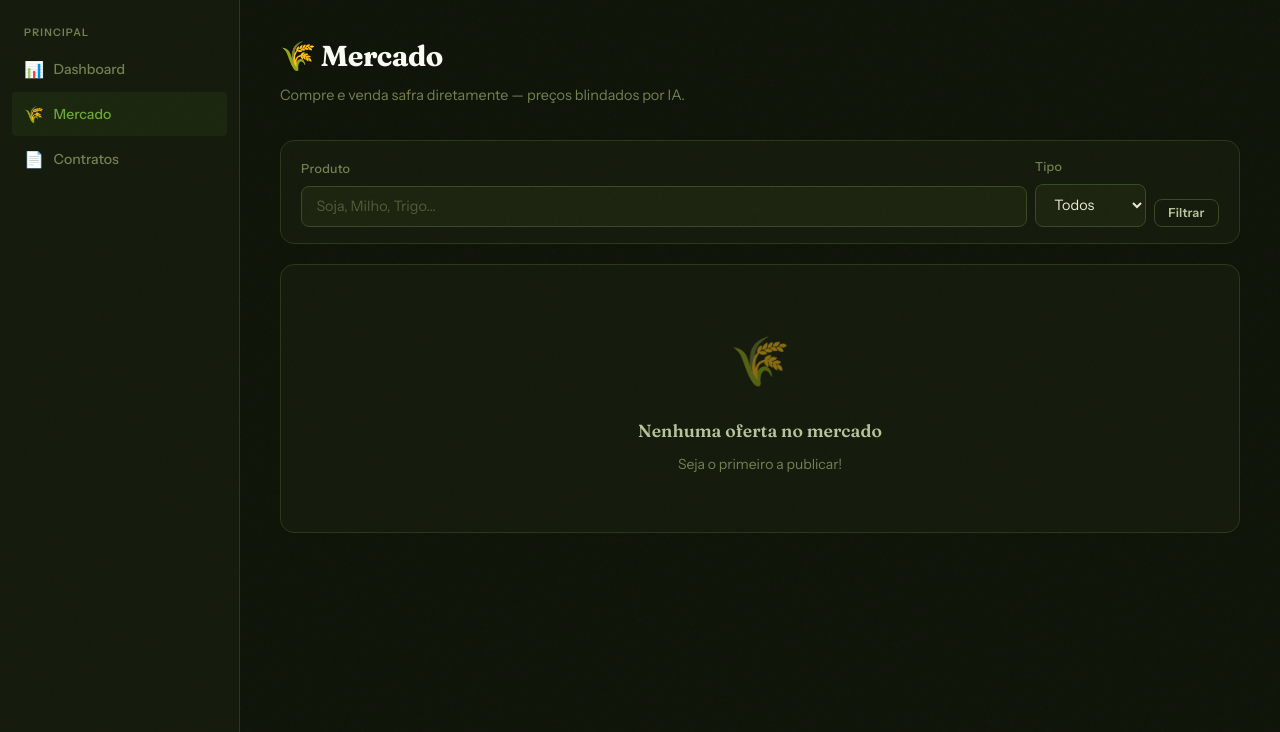
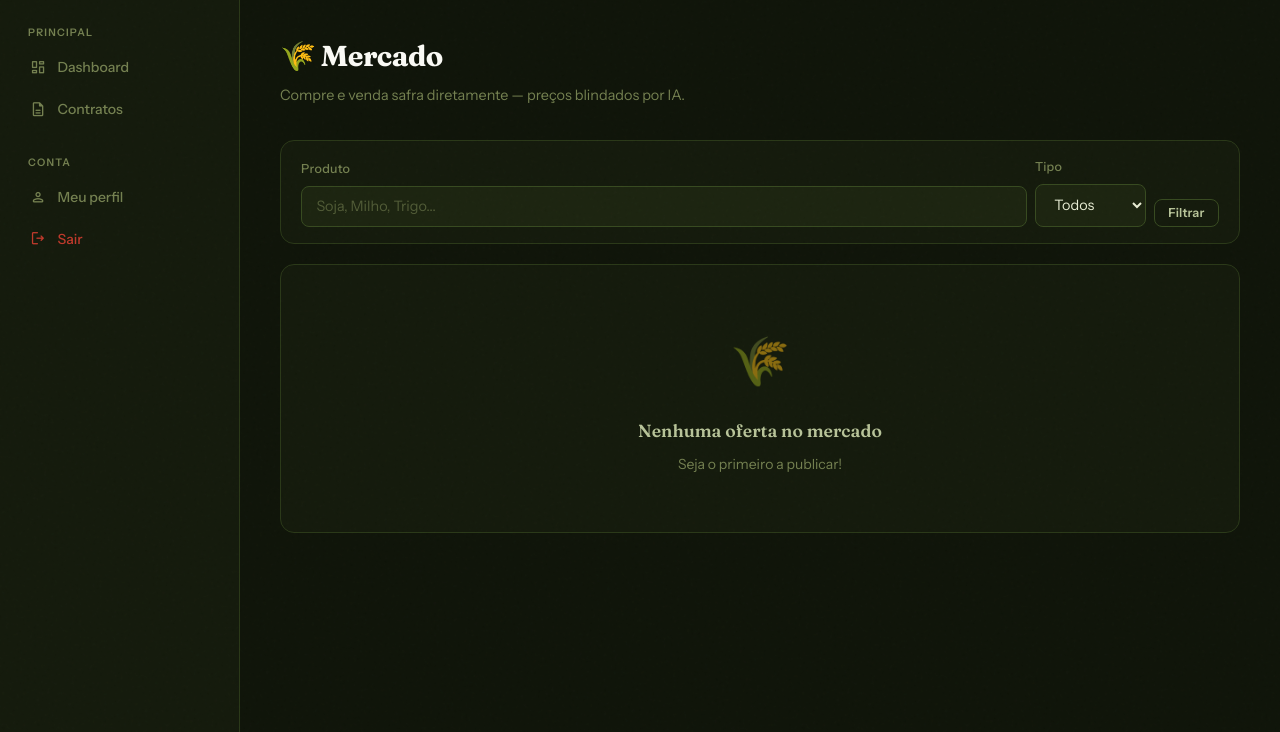
Before and after one commit to eznoamd/33-phpteam, a FastAPI app: page /mercado in a window 1280 px wide. Shown: the part 68-800 px from the top of the page. Run offline with FastAPI, Linux system fonts and the light colour scheme.

Commit message:
Changes before error encountered
Agent-Logs-Url: https://github.com/eznoamd/33-phpteam/sessions/dae55f89-1304-4e6b-943f-1cff53b7321a

```diff
--- a/templates/base.html
+++ b/templates/base.html
@@ -6,6 +6,7 @@
   <title>{% block title %}AgroHub{% endblock %} — Conexão no Campo</title>
   <link rel="preconnect" href="https://fonts.googleapis.com">
   <link href="https://fonts.googleapis.com/css2?family=Fraunces:ital,opsz,wght@0,9..144,300;0,9..144,600;0,9..144,700;0,9..144,800;1,9..144,400&family=Instrument+Sans:ital,wght@0,400;0,500;0,600;1,400&display=swap" rel="stylesheet">
+  <link href="https://fonts.googleapis.com/css2?family=Material+Symbols+Rounded:opsz,wght,FILL,GRAD@20..48,400,0,0" rel="stylesheet">
   <link rel="stylesheet" href="/static/css/main.css">
   {% block styles %}{% endblock %}
 </head>
--- a/templates/mercado.html
+++ b/templates/mercado.html
@@ -3,21 +3,9 @@
 
 {% block layout %}
 <div class="layout-sidebar">
-  <aside class="sidebar">
-    <div class="sidebar-section">
-      <div class="sidebar-label">Principal</div>
-      <a href="/dashboard" class="sidebar-link"><span class="icon">📊</span> Dashboard</a>
-      <a href="/mercado"          class="sidebar-link active"><span class="icon">🌾</span> Mercado</a>
-      <a href="/meus-contratos"   class="sidebar-link"><span class="icon">📄</span> Contratos</a>
-    </div>
-    {% if session_usuario %}
-    <div class="sidebar-section">
-      <div class="sidebar-label">Conta</div>
-      <a href="/perfil"      class="sidebar-link"><span class="icon">👤</span> Perfil</a>
-      <a href="/auth/logout" class="sidebar-link" style="color:var(--danger);"><span class="icon">🚪</span> Sair</a>
-    </div>
-    {% endif %}
-  </aside>
+  {% with active_page='mercado' %}
+    {% include "partials/sidebar.html" %}
+  {% endwith %}
 
   <main class="main">
     {% for msg in flash_messages %}
--- /dev/null
+++ b/templates/partials/sidebar.html
@@ -0,0 +1,46 @@
+<aside class="sidebar">
+  <div class="sidebar-inner">
+    <div class="sidebar-section">
+      <div class="sidebar-label">Principal</div>
+      <a href="/dashboard" class="sidebar-link {% if active_page == 'dashboard' %}active{% endif %}">
+        <span class="icon material-symbols-rounded" aria-hidden="true">dashboard</span>
+        <span>Dashboard</span>
+      </a>
+
+      {% if session_usuario and session_usuario.perfil in ['produtor', 'comprador'] %}
+      <a href="/demandas" class="sidebar-link {% if active_page == 'demandas' %}active{% endif %}">
+        <span class="icon material-symbols-rounded" aria-hidden="true">assignment</span>
+        <span>Demandas</span>
+      </a>
+      <a href="/mercado" class="sidebar-link {% if active_page == 'mercado' %}active{% endif %}">
+        <span class="icon material-symbols-rounded" aria-hidden="true">storefront</span>
+        <span>Mercado</span>
+      </a>
+      {% endif %}
+
+      {% if session_usuario and session_usuario.perfil == 'transportador' %}
+      <a href="/viagens" class="sidebar-link {% if active_page == 'viagens' %}active{% endif %}">
+        <span class="icon material-symbols-rounded" aria-hidden="true">local_shipping</span>
+        <span>Viagens</span>
+      </a>
+      {% endif %}
+
+      <a href="/meus-contratos" class="sidebar-link {% if active_page == 'contratos' %}active{% endif %}">
+        <span class="icon material-symbols-rounded" aria-hidden="true">description</span>
+        <span>Contratos</span>
+      </a>
+    </div>
+
+    <div class="sidebar-section">
+      <div class="sidebar-label">Conta</div>
+      <a href="/perfil" class="sidebar-link {% if active_page == 'perfil' %}active{% endif %}">
+        <span class="icon material-symbols-rounded" aria-hidden="true">person</span>
+        <span>Meu perfil</span>
+      </a>
+      <a href="/auth/logout" class="sidebar-link sidebar-link-danger">
+        <span class="icon material-symbols-rounded" aria-hidden="true">logout</span>
+        <span>Sair</span>
+      </a>
+    </div>
+  </div>
+</aside>
--- a/templates/static/css/main.css
+++ b/templates/static/css/main.css
@@ -174,11 +174,18 @@ body::after {
 .sidebar {
   background: var(--surface);
   border-right: 1px solid var(--border);
-  padding: 1.5rem 0.75rem;
+  padding: 1.5rem 1rem;
   position: sticky;
   top: 68px;
   height: calc(100vh - 68px);
   overflow-y: auto;
+  display: flex;
+  justify-content: center;
+}
+
+.sidebar-inner {
+  width: 100%;
+  max-width: 220px;
 }
 
 .sidebar-section { margin-bottom: 1.5rem; }
@@ -209,7 +216,15 @@ body::after {
 
 .sidebar-link:hover { color: var(--text); background: var(--surface-2); }
 .sidebar-link.active { color: var(--verde-light); background: var(--verde-glow); }
-.sidebar-link .icon { font-size: 1rem; width: 20px; text-align: center; flex-shrink: 0; }
+.sidebar-link .icon {
+  font-size: 1.1rem;
+  width: 20px;
+  text-align: center;
+  flex-shrink: 0;
+  font-family: 'Material Symbols Rounded', sans-serif;
+  font-variation-settings: 'FILL' 0, 'wght' 400, 'GRAD' 0, 'opsz' 20;
+}
+.sidebar-link-danger { color: var(--danger); }
 
 .main { padding: 2rem 2.5rem; }
 
```
Also changed, not shown: templates/contrato.html (+3 -13 lines), templates/dashboard.html (+3 -14 lines), templates/demandas.html (+3 -15 lines), templates/meus_contratos.html (+3 -13 lines), templates/negociacao.html (+3 -13 lines), templates/perfil.html (+3 -11 lines), templates/viagens.html (+3 -12 lines).
